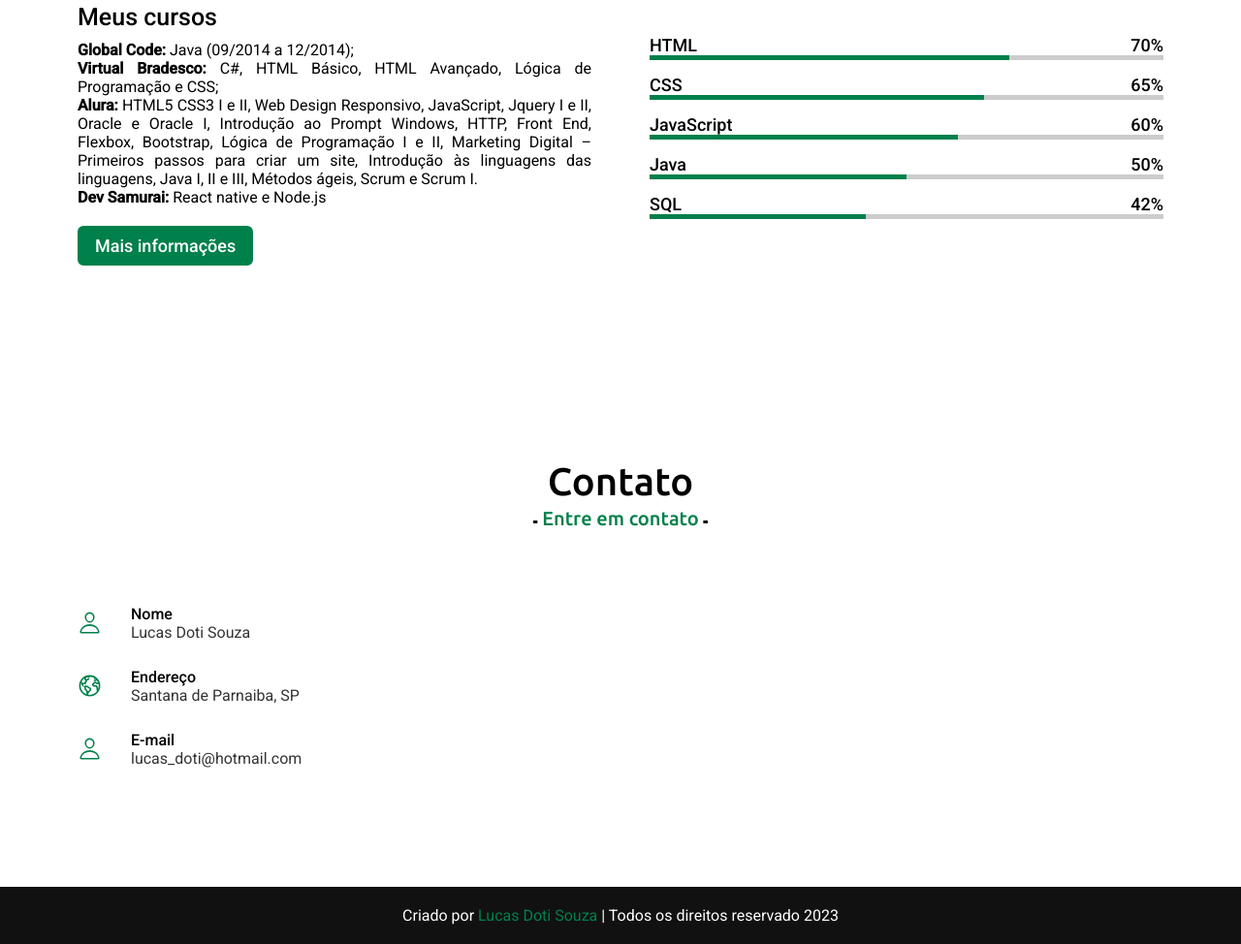
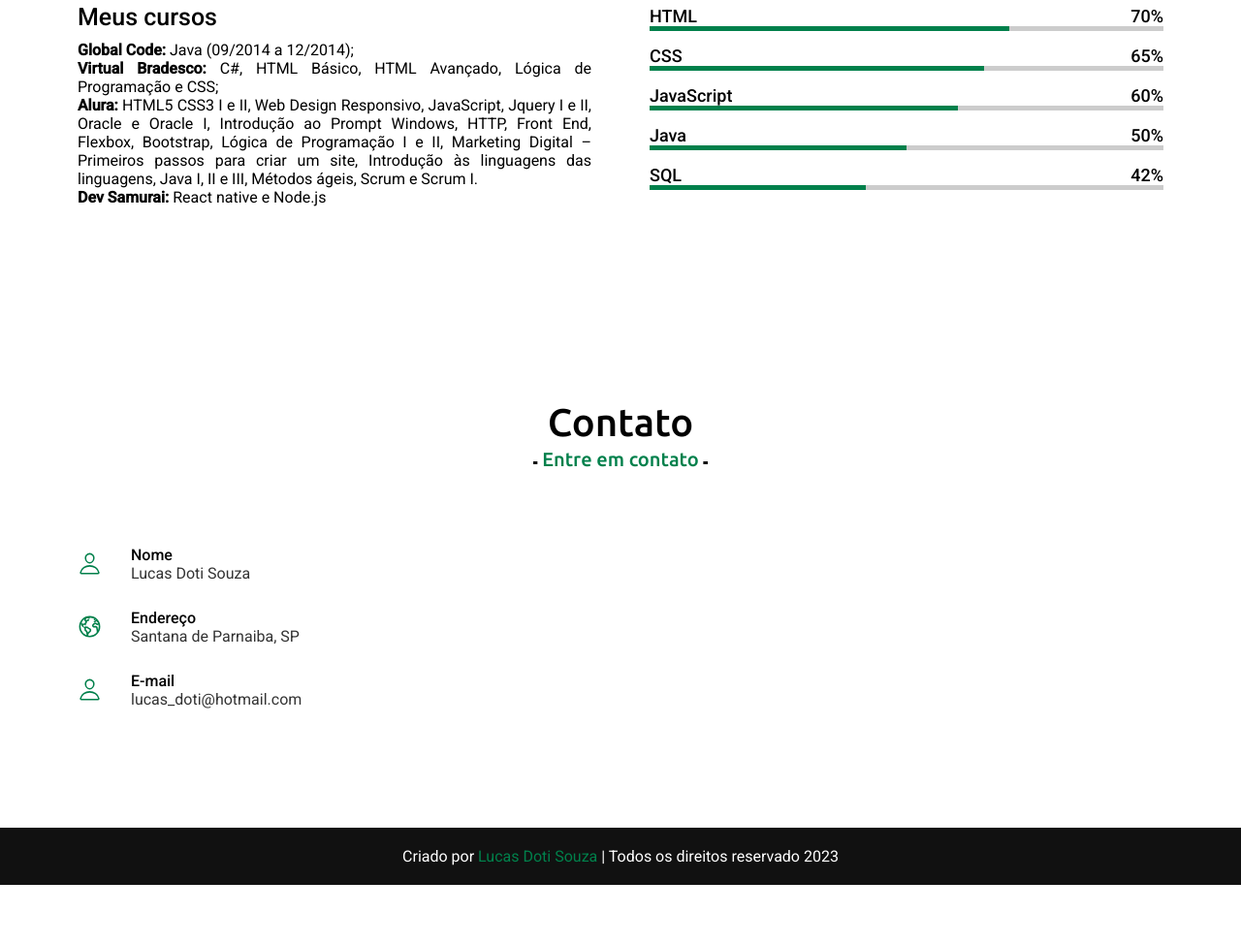
Before and after one commit to lucasdoti/PortfolioLucas, a plain HTML site: page index.html in a window 1280 px wide. Shown: the part 1753-2727 px from the top of the page at 97% size. After the commit the page ends 2666 px from the top, so only its background shows below. Drawn offline with nearby package versions, Linux system fonts and the light colour scheme.

Commit message:
Update index.html
Exclusão do mais informações

```diff
--- a/index.html
+++ b/index.html
@@ -69,7 +69,6 @@
                         site, Introdução às linguagens das linguagens, Java I, II e III, Métodos ágeis, Scrum e
                         Scrum I.</p>
                     </p><b>Dev Samurai:</b> React native e Node.js</p>
-                    <a href="#">Mais informações</a>
                 </div>
                 <div class="column right">
                    <div class="bars">
```
